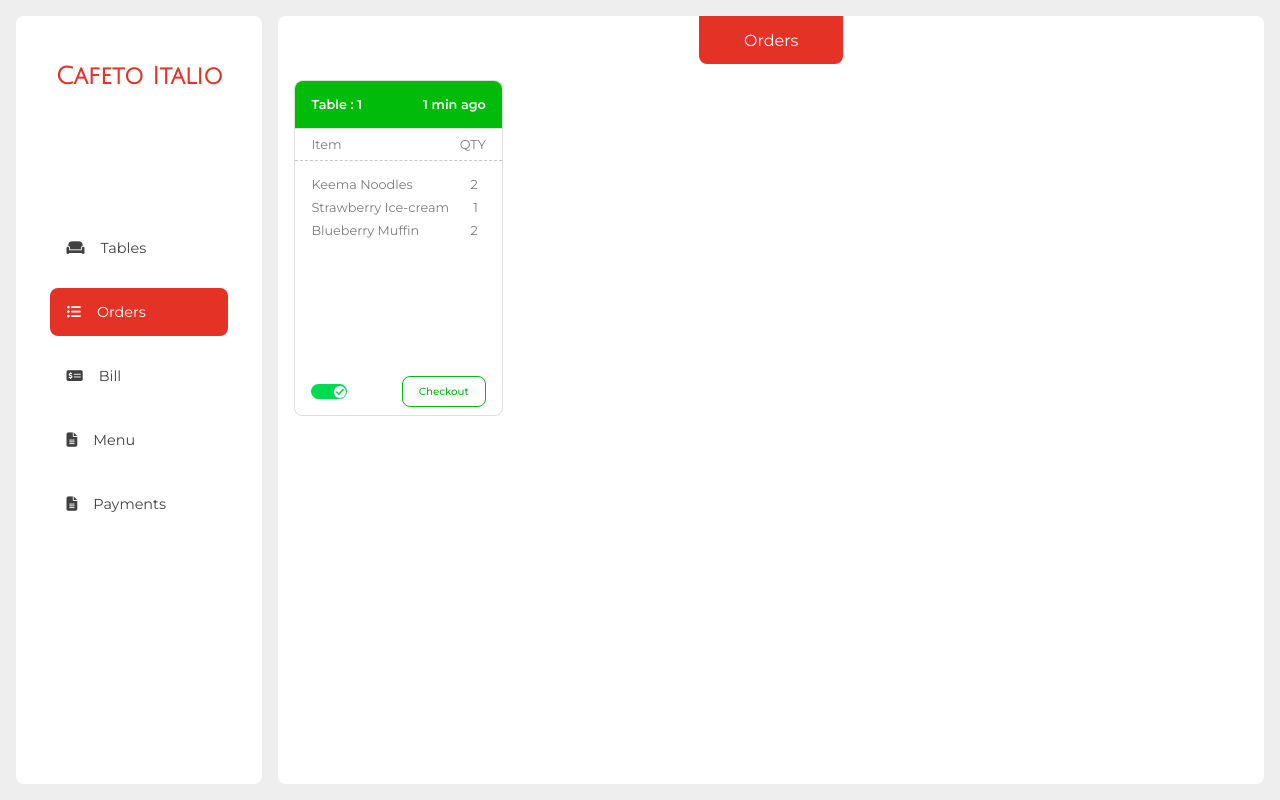
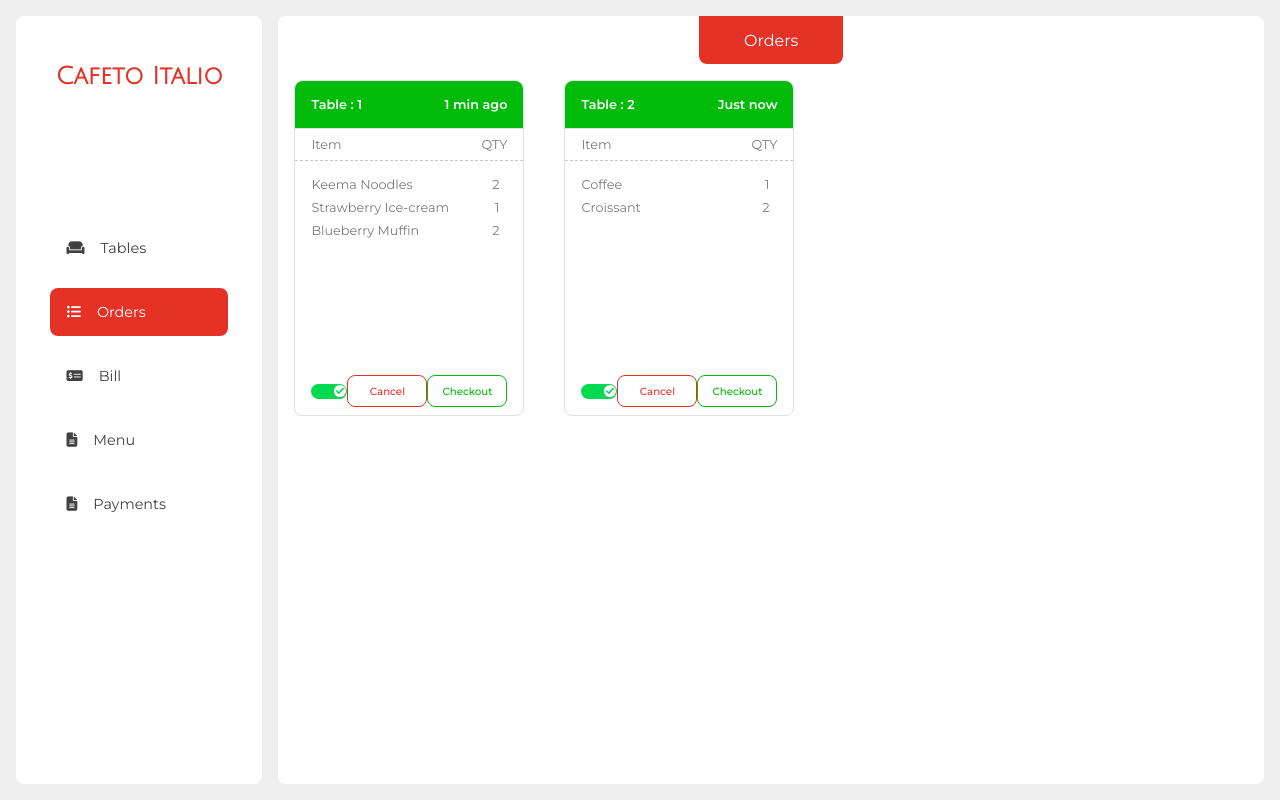
Before and after one commit to netisdark/try, a React (Vite) app in the folder frontDesk/: page /orders in a window 1280 px wide. Built offline with nearby package versions, Linux system fonts and the light colour scheme.

Commit message:
add cancel btn

```diff
--- a/frontDesk/src/components/bill/Bill.jsx
+++ b/frontDesk/src/components/bill/Bill.jsx
@@ -1,6 +1,12 @@
 import styles from './Bill.module.css';
 
+import Body from '../body';
+import Title from '../Title';
 
-export default function Bill(){
-    return <div>This is bill page</div>
+export default function Bill() {
+    return (
+        <Body>
+            <Title>Bill</Title>
+        </Body>
+    )
 }
--- /dev/null
+++ b/frontDesk/src/components/orders/ConfirmBox.jsx
@@ -0,0 +1,15 @@
+import styles from './ConfirmBox.module.css';
+
+export default function ConfirmBox({ onConfirm, onCancel }) {
+  return (
+    <div className={styles.confirmCont}>
+      <div className={styles.confirmBox}>
+        <p className={styles.confirmText}>Cancel this order?</p>
+        <div className={styles.confirmActions}>
+          <button className={styles.confirmBtn} onClick={onConfirm}>Yes</button>
+          <button className={styles.abortBtn} onClick={onCancel}>No</button>
+        </div>
+      </div>
+    </div>
+  );
+}
--- /dev/null
+++ b/frontDesk/src/components/orders/ConfirmBox.module.css
@@ -0,0 +1,37 @@
+.confirmCont,.confirmBox{
+    height: 20vh;
+    display: flex;
+    justify-content: center;
+    align-items: center;
+}
+.confirmBox{
+    height: fit-content;
+    padding: 1vh 2vh;
+    flex-direction: column;
+    border-radius: 1vh;
+    border: 1px solid rgb(235, 235, 235);
+    box-shadow: 0px 0px 5px 0px rgb(230, 230, 230);
+}
+.confirmActions{
+    display: flex;
+    justify-content: space-between;
+    gap: 2vh;
+    padding: 1vh 0vh;
+}
+.confirmBtn,.abortBtn{
+    width: 12vh;
+    height: 4vh;
+    border-radius: 1vh;
+    font-size: .85em;
+    color: #fff;
+    cursor: pointer;
+}
+.confirmText{
+    font-size: .85em;
+}
+.confirmBtn{
+    background-color: var(--colorPrim);
+}
+.abortBtn{
+    background-color: #777777;
+}
--- a/frontDesk/src/components/orders/Orders.jsx
+++ b/frontDesk/src/components/orders/Orders.jsx
@@ -1,24 +1,49 @@
+import { useState } from 'react';
 import styles from './Orders.module.css';
 
 import Body from '../body';
 import Title from '../Title';
 import Switch from './OrderSwitch';
 import OrderItem from './OrderItem';
+import ConfirmBox from './ConfirmBox';
 
-const orders = [
+export default function Orders() {
+  const [orders, setOrders] = useState([
     {
       tableNum: 1,
       timeStamp: '1 min ago',
       items: [
         { name: 'Keema Noodles', qty: 2 },
         { name: 'Strawberry Ice-cream', qty: 1 },
-      {name: 'Blueberry Muffin', qty : 2},
+        { name: 'Blueberry Muffin', qty: 2 },
+      ],
+    },
+    {
+      tableNum: 2,
+      timeStamp: 'Just now',
+      items: [
+        { name: 'Coffee', qty: 1 },
+        { name: 'Croissant', qty: 2 },
+      ],
+    },
+  ]);
 
-    ],
-  }
-];
+  const [confirmingIndex, setConfirmingIndex] = useState(null);
 
-export default function Orders() {
+  const handleCancelClick = (index) => {
+    setConfirmingIndex(index);
+  };
+
+  const handleConfirm = (index) => {
+    const newOrders = orders.filter((_, i) => i !== index);
+    setOrders(newOrders);
+    setConfirmingIndex(null);
+  };
+
+  const handleCancelConfirm = () => {
+    setConfirmingIndex(null);
+  };
+
   return (
     <Body>
       <Title>Orders</Title>
@@ -29,16 +54,38 @@ export default function Orders() {
               <span className={styles.tableNum}>Table : {order.tableNum}</span>
               <span className={styles.timeStamp}>{order.timeStamp}</span>
             </div>
+
             <div className={styles.itemsWrap}>
               <div className={styles.itemTitle}>
                 <span className={styles.itemHead}>Item</span>
                 <span className={styles.itemHead}>QTY</span>
               </div>
+
+              {confirmingIndex === index ? (
+                <ConfirmBox
+                  onConfirm={() => handleConfirm(index)}
+                  onCancel={handleCancelConfirm}
+                />
+              ) : (
                 <OrderItem items={order.items} />
+              )}
             </div>
+
             <div className={styles.statusCont}>
-              <Switch />
-              <button className={styles.checkOutBtn}>Checkout</button>
+              <Switch disabled={confirmingIndex !== null} />
+              <button
+                className={styles.cancelOrderBtn}
+                onClick={() => handleCancelClick(index)}
+                disabled={confirmingIndex !== null}
+              >
+                Cancel
+              </button>
+              <button
+                className={styles.checkOutBtn}
+                disabled={confirmingIndex !== null}
+              >
+                Checkout
+              </button>
             </div>
           </div>
         ))}
--- a/frontDesk/src/components/orders/Orders.module.css
+++ b/frontDesk/src/components/orders/Orders.module.css
@@ -48,8 +48,9 @@
     align-items: center;
     padding: 1vh 2vh;
 }
-.checkOutBtn{
-    padding: 1vh 2vh;
+.checkOutBtn,.cancelOrderBtn{
+    height: 4vh;
+    width: 10vh;
     font-size: .8em;
     border-radius: 1vh;
     border: 1px solid #00bb09;
@@ -58,6 +59,15 @@
     cursor: pointer;
     font-weight: 500;
 }
+.cancelOrderBtn{
+    border: 1px solid var(--colorPrim);
+    color: var(--colorPrim);
+}
+.cancelOrderBtn:hover{
+    background-color: var(--colorPrim);
+    color: #fff;
+    transition: .2s ease;
+}
 .checkOutBtn:hover{
     background-color: #00bb09;
     color: #fff;
```
Lines whose indentation alone changed are shown as unchanged.
